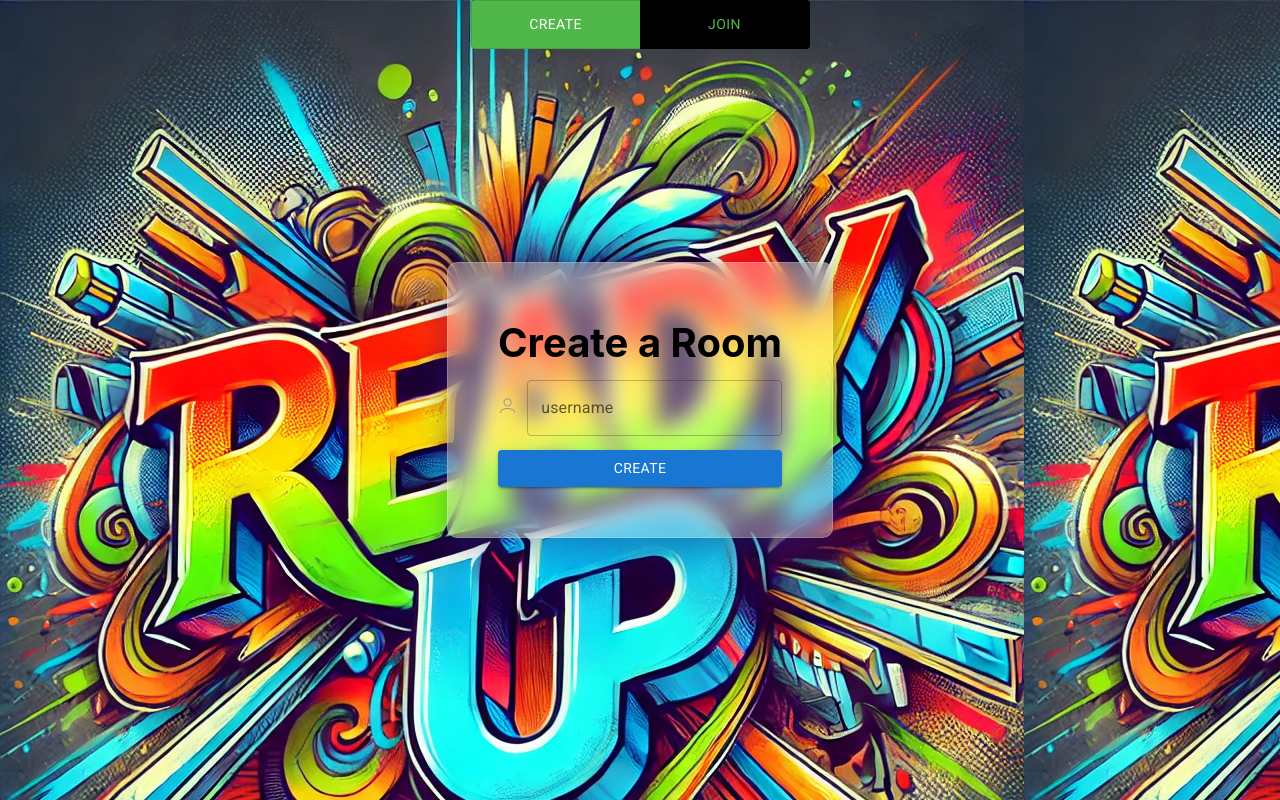
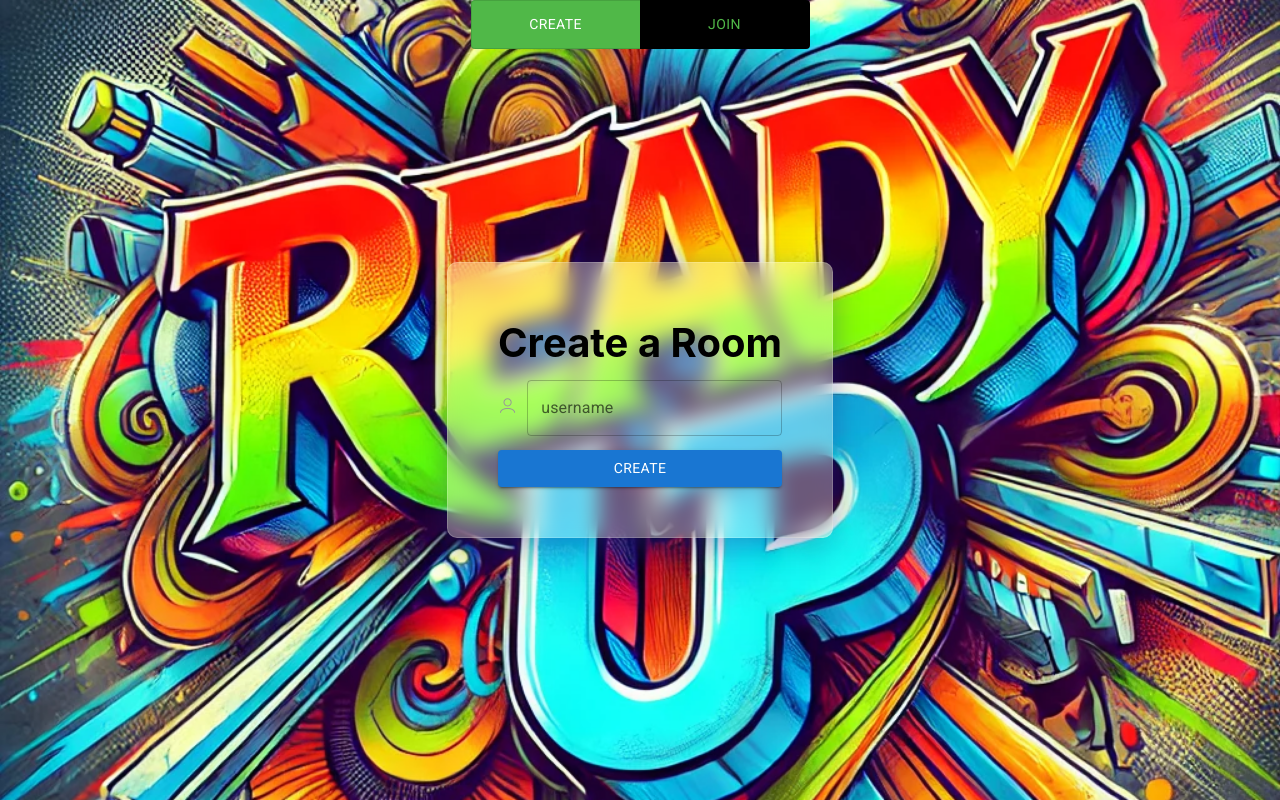
Before and after one commit to thatdevguy1/ready-up, a React (Create React App) app: page / in a window 1280 px wide. Built offline with nearby package versions, Linux system fonts and the light colour scheme.

Commit message:
fix backgroudn repeat issue

```diff
--- a/src/components/Home/Home.css
+++ b/src/components/Home/Home.css
@@ -5,6 +5,8 @@
   flex-direction: column;
   align-items: center;
   background-image: url(./readyup.webp);
+  background-size: cover;
+  background-position: center;
 }
 
 .Home > .room-form {
--- a/src/components/Room/Room.css
+++ b/src/components/Room/Room.css
@@ -2,6 +2,8 @@
   box-sizing: border-box;
   padding: 15px 20px 0;
   background-image: url(../Home/readyup.webp);
+  background-position: center;
+  background-size: cover;
   height: 100vh;
 }
 
```
